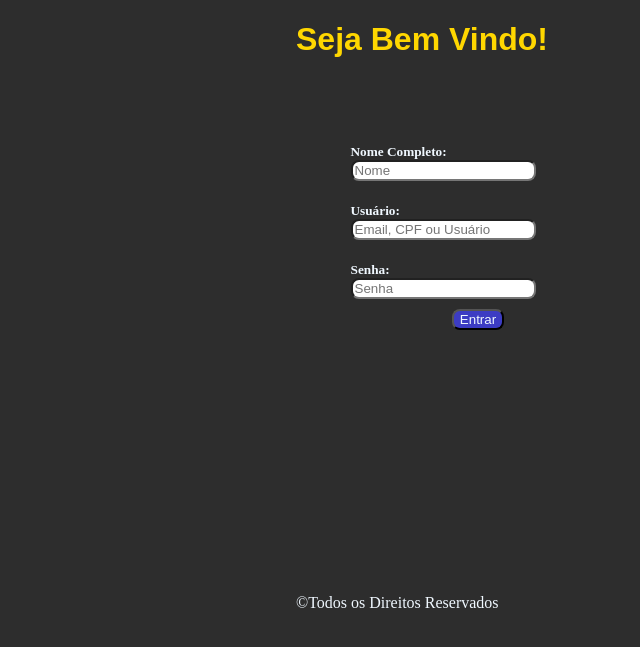
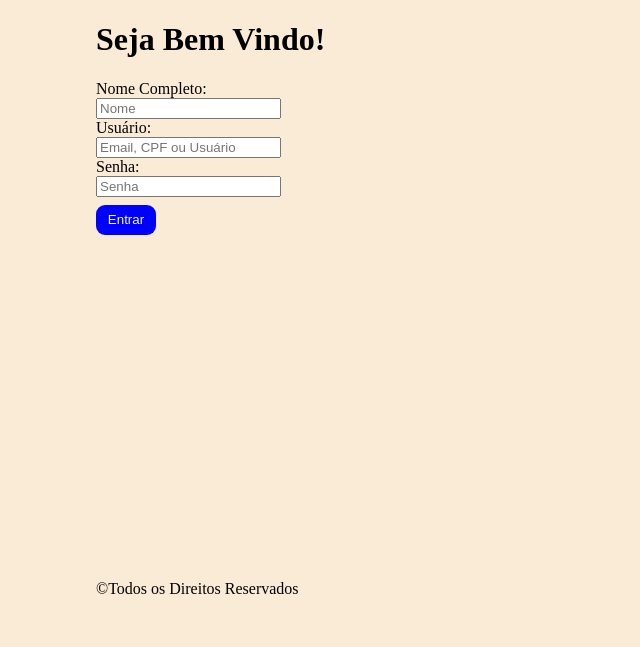
Before and after one commit to Tarcio2020/desafio_Html_Formulario_Ebac, a plain HTML site: page index.html in a window 1280 px wide. Shown: the whole page, without its empty margins (212-852 px from the left). Drawn offline with Linux system fonts and the light colour scheme.

Commit message:
add_correcoesEbac

```diff
--- a/index.html
+++ b/index.html
@@ -4,27 +4,30 @@
     <meta charset="UTF-8">
     <meta http-equiv="X-UA-Compatible" content="IE=edge">
     <meta name="viewport" content="width=device-width, initial-scale=1.0">
-    <title>Formulários</title>
+    <title>Formulár</title>
     <link rel="stylesheet" href="style.css">
 </head>
 <body>
 <header>
     <h1>Seja Bem Vindo!</h1>
 </header>
+    <form class="formulario">
+        <div>
+            <label for="nome">Nome Completo:</label> <br>
+        <input type="text" placeholder="Nome"> <br>
+        </div>
+        <div>
+            <label for="Usuário">Usuário:</label><br>
+        <input type="text" placeholder="Email, CPF ou Usuário"> <br>
+        </div>
+        <div>
+            <label for="password">Senha:</label><br>
+            <input type="password" placeholder="Senha" /> <br>
+            <button>Entrar</button>
+        </div>
 
 
-    <form>
-        <div class="container">
-            <h5>Nome Completo:</h5>
-            <input type="text" placeholder="Nome"> <br>
-            <h5>Usuário:</h5>
-            <input type="text" placeholder="Email, CPF ou Usuário"> <br>
-            <h5>Senha:</h5>
-            <input type="password" placeholder="Senha" /> <br>
-        </div>
-        <button>Entrar</button>
     </form>
-
     <footer id="footer">
         &copy;Todos os Direitos Reservados
     </footer>
--- a/style.css
+++ b/style.css
@@ -1,55 +1,27 @@
-h5 {
-    margin-bottom: 0px;
+body {
+    height: 600px;
+    width: 1100px;
+    background-color: antiquewhite;
 }
 
-h1 {
-    color: gold
-    ;
+
+div, header, footer{
+    display: block;
+    margin-top: auto;
+    margin-left: auto;
+    width: 100vh;
+}
+
+.formulario {
+    height: 500px;
 }
 
 button {
-    background-color: rgb(60, 60, 195);
+    background-color: rgb(0, 0, 255);
+    border: none;
     color: aliceblue;
-    border-radius: 8px;
-    margin-top: 10px;
-    margin-left: 70px;
+    border-radius: 9px;
+    margin-top: 8px;
+    height: 30px;
+    width: 60px;
 }
-
-form {
-    justify-content: center;
-    justify-items: center;
-    height:450px;
-    color: aliceblue;
-    margin-left: 530px;
-    margin-right: 500px;
-
-}
-
-header {
-    font-family: Arial, Helvetica, sans-serif;
-    color: aliceblue;
-    margin: 0px;
-    height: 100px;
-    margin-left: 500px;
-    margin-right: 500px;
-}
-
-
-
-#footer {
-    height: 50px;
-   color: aliceblue;
-    margin-left: 500px;
-    margin-right: 500px;
-    justify-content: center;
-    align-items: center;
-}
-
-
-body {
-    background-color: rgb(45, 45, 45);
-}
-
-input {
-    border-radius: 8px;
-}
```
